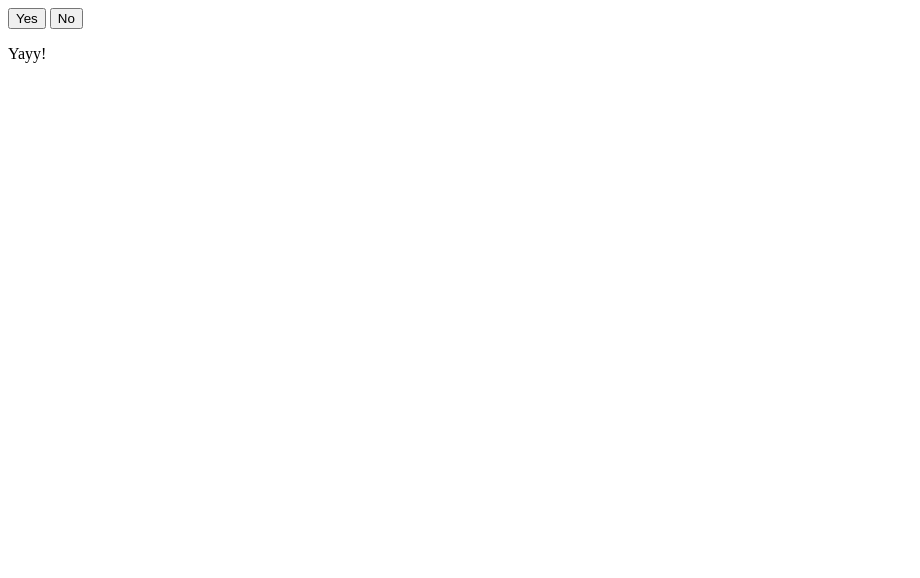
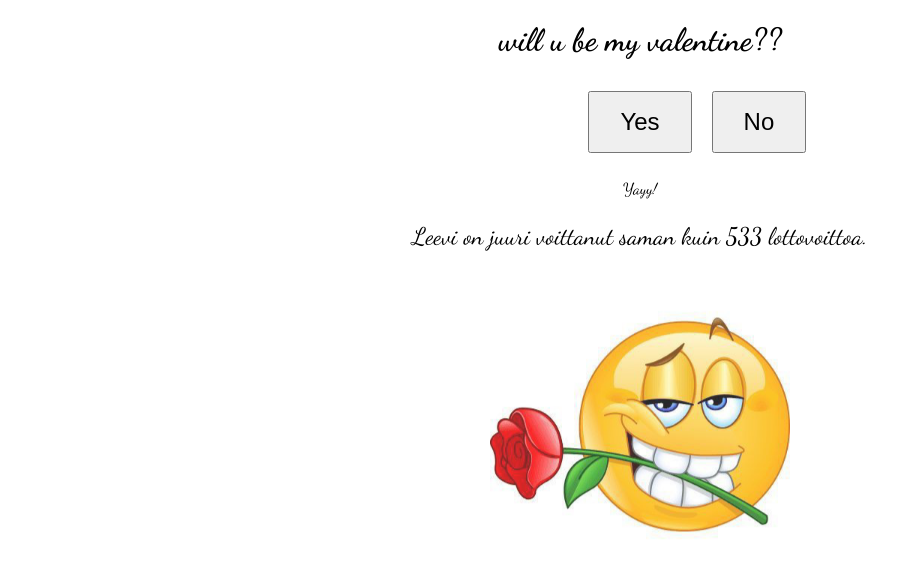
Before and after one commit to Leevikalle/vlntn-final-, a plain HTML site: page index.html in a window 1280 px wide. Both pictures are taken after a click on the button "Yes". Shown: the whole page, without its empty margins (0-920 px from the left). Drawn offline with Linux system fonts and the light colour scheme.

Commit message:
Add files via upload

```diff
--- a/index.html
+++ b/index.html
@@ -1,10 +1,18 @@
 <!DOCTYPE html>
 <html>
+<head>
+    <link href="https://fonts.googleapis.com/css2?family=Dancing+Script:wght@400..700&display=swap" rel="stylesheet">
+    <title>Valentine's card</title>
+    <link rel="stylesheet" href="style.css">
+</head>
 <body>
 
+<h1>will u be my valentine??</h1>
 <button id="yes">Yes</button>
 <button id="no">No</button>
 <p id="result"></p>
+<p id="result1"></p>
+<img id="surprise" src="0-1.png" alt="Valentine" width="300">
 
 <script src="script.js"></script>
 </body>
--- a/script.js
+++ b/script.js
@@ -2,13 +2,29 @@
 const yesButton = document.getElementById("yes");
 const noButton = document.getElementById("no");
 const result = document.getElementById("result");
+const result1 = document.getElementById("result1");
+
+const maxX = window.innerWidth - 100;
+const maxY = window.innerHeight - 50;
+
+const img = document.getElementById("surprise");
 
 // Add functions and event listeners
 yesButton.onclick = function() {
     result.innerText = "Yayy!";
+    img.style.opacity = 1;
+    result1.innerText = "Leevi on juuri voittanut saman kuin 533 lottovoittoa."
+    result1.style.opacity = 1;
+
 };
 
+noButton.onclick = function()   {
+    moveButton();
 
-noButton.onclick = function() {
-    yesButton.innerText = "No";
-};
+}
+function moveButton()   {
+    const randomX = Math.random()*maxX;
+    const randomY = Math.random()*maxY;
+    noButton.style.left = randomX+"px";
+    noButton.style.top = randomY+"px";
+}
--- /dev/null
+++ b/style.css
@@ -0,0 +1,28 @@
+body {
+    font-family: 'Dancing Script', cursive;
+  text-align: center;
+  max-width: 90%;
+  margin: 0 auto;
+  text-align: center;
+}
+
+button {
+  font-size: 24px;
+  padding: 15px 30px;
+  margin: 10px;
+}
+
+#no {
+  position: absolute;
+}
+
+#surprise {
+  opacity: 0;
+  transition: opacity 5s ease;
+}
+
+#result1 {
+  font-size: 24px;
+  opacity: 0;
+  transition: opacity 0.8s ease;
+}
```
Also changed, not shown: 0-1.png (added).
